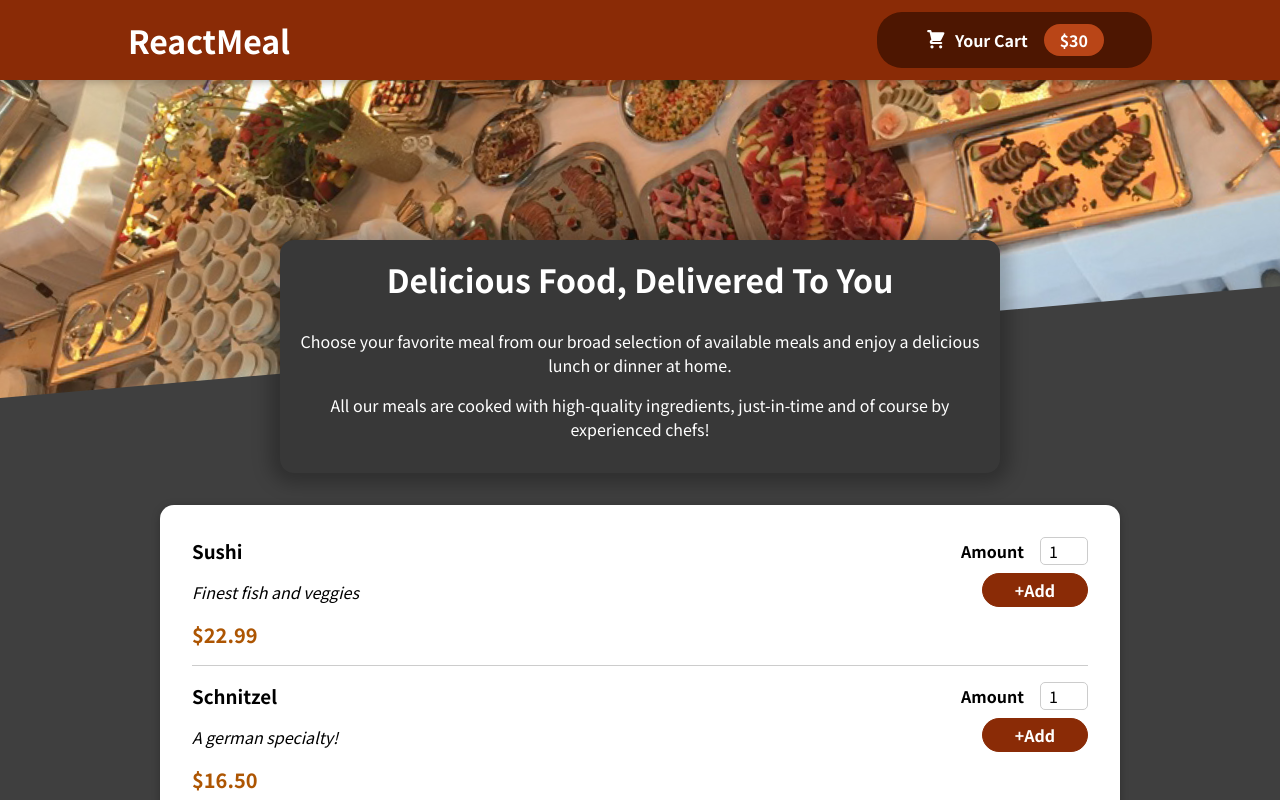
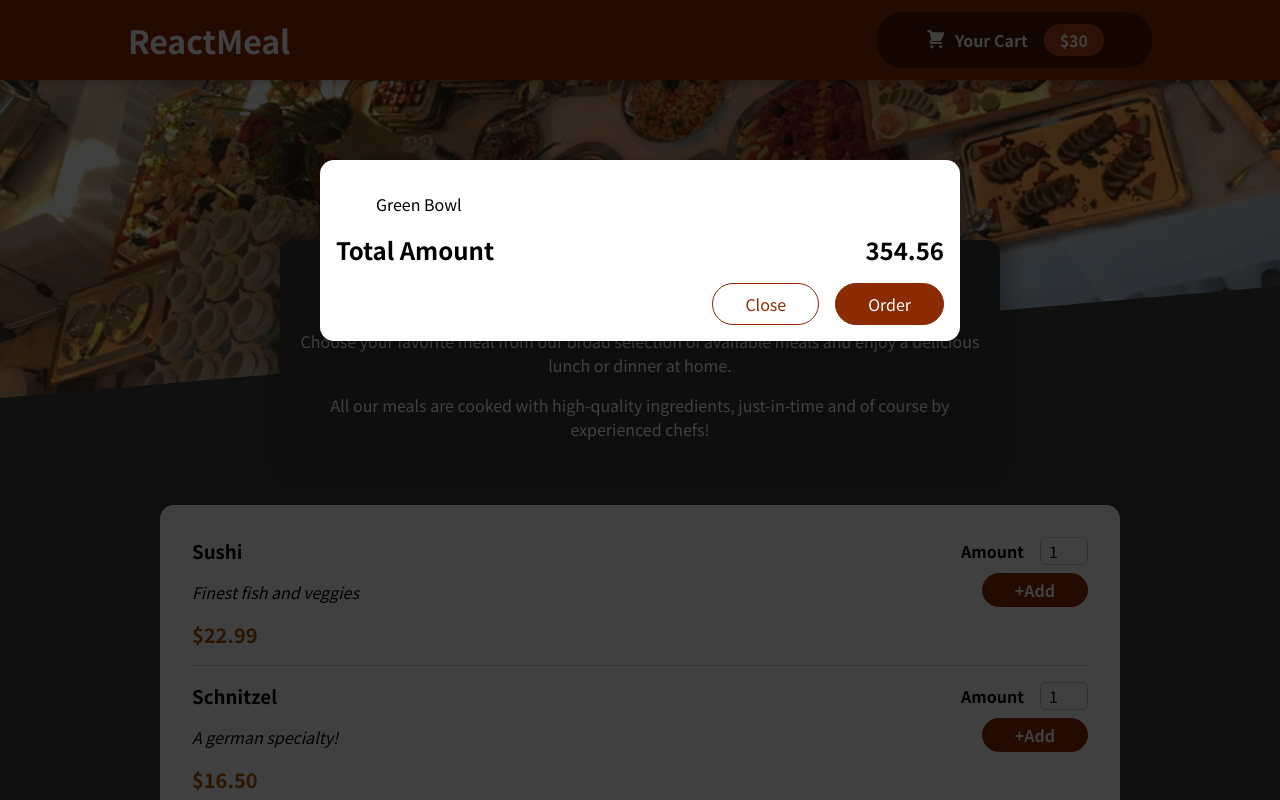
Before and after one commit to Ngatyah/Kungumaitu, a React (Create React App) app: page / in a window 1280 px wide. Shown: the top 800 px of the page. Built offline with nearby package versions, Linux system fonts and the light colour scheme.

Commit message:
added cart overlay

```diff
--- a/public/index.html
+++ b/public/index.html
@@ -28,6 +28,7 @@
   </head>
   <body>
     <noscript>You need to enable JavaScript to run this app.</noscript>
+    <div id="overlays"></div>
     <div id="root"></div>
     <!--
       This HTML file is a template.
--- a/src/App.js
+++ b/src/App.js
@@ -1,10 +1,12 @@
 import React, { Fragment } from 'react';
+import Cart from './components/Cart/Cart';
 import Header from "./components/Layouts/Header";
 import Meals from './components/Meals/Meals';
 
 function App() {
   return (
     <Fragment>
+      <Cart />
       <Header />
       <main>
         <Meals />
--- a/src/components/Cart/Cart.js
+++ b/src/components/Cart/Cart.js
@@ -1,3 +1,4 @@
+import Modal from '../UI/Modal';
 import classes from './Cart.module.css';
 
 const Cart = props => {
@@ -8,7 +9,7 @@
         amount: 3,
         price: 18.99,
     }].map(item => <li className={classes['cart-items']}>{item.name}</li>)}</ul>
-    return <div>
+    return <Modal>
         {cartItems}
         <div className={classes.total}>
             <span>Total Amount</span>
@@ -18,7 +19,7 @@
             <button className={classes['button--alt']}>Close</button>
             <button className={classes.button}>Order </button>
         </div>
-    </div>
+    </Modal>
 }
 
 export default Cart;
--- a/src/components/UI/Modal.js
+++ b/src/components/UI/Modal.js
@@ -1,4 +1,27 @@
+import { Fragment } from 'react';
+import ReactDom from 'react-dom';
 import classes from './Modal.module.css';
-const Modal = props => { };
 
+const Backdrop = props => {
+    return <div className={classes.backdrop} />
+
+};
+
+const ModalOverlay = props => {
+    return <div className={classes.modal}>
+        <div className={classes.content}>{props.children}</div>
+    </div>
+
+
+}
+const Modal = props => {
+    const portalElement = document.getElementById('overlays')
+    return <Fragment>
+        {/* <Backdrop />
+        <ModalOverlay>{props.children}</ModalOverlay>*/}
+        {ReactDom.createPortal(<Backdrop />, portalElement)}
+        {ReactDom.createPortal(<ModalOverlay>{props.children}</ModalOverlay>, portalElement)}
+    </Fragment>
+
+};
 export default Modal;
```
